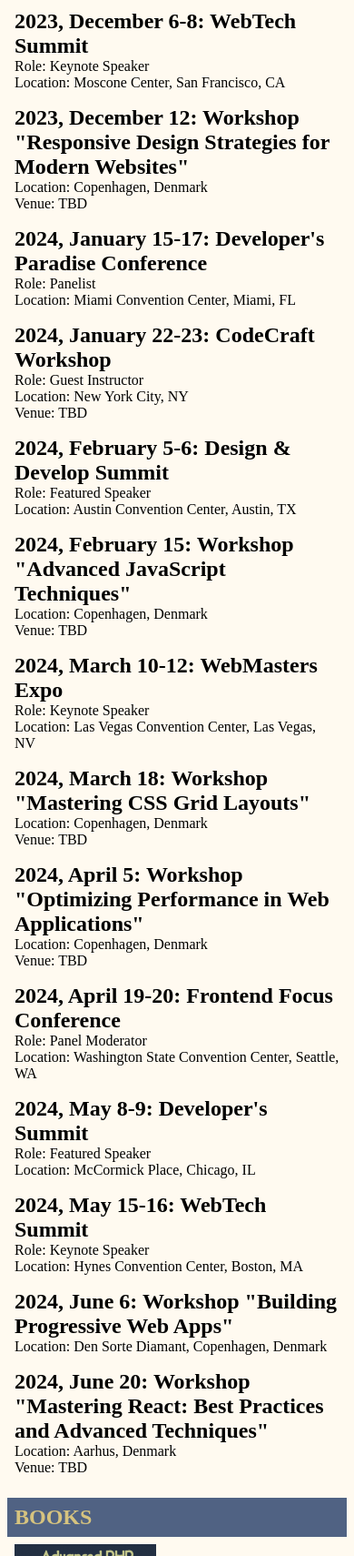
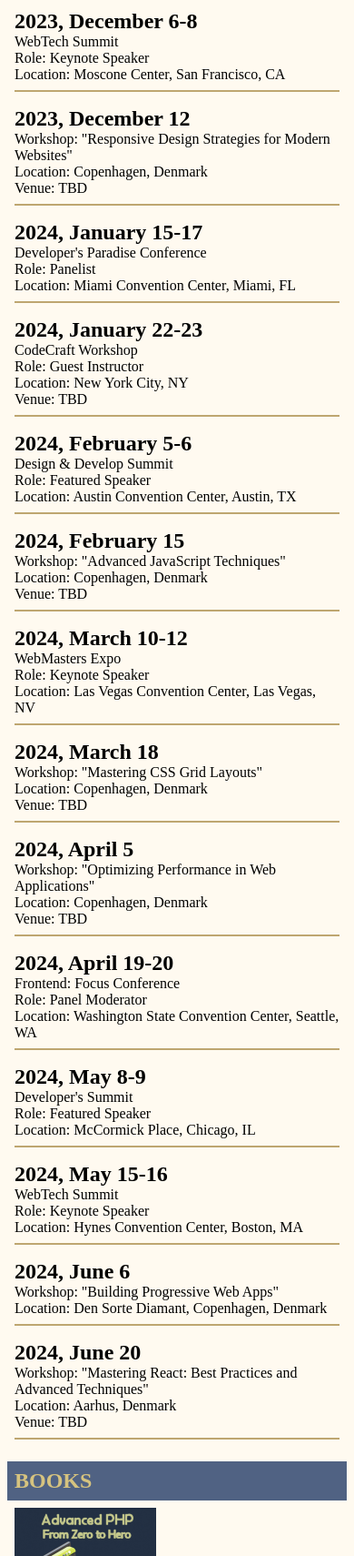
Before and after one commit to Toby-byte/Tristan-wede, a website: page index.html in a window 390 px wide. Shown: the part 1571-3281 px from the top of the page at 91% size. Drawn offline with Linux system fonts and the light colour scheme.

Commit message:
mobile v1 complete

```diff
--- a/index.html
+++ b/index.html
@@ -29,7 +29,6 @@
         </div>
       </section>
 
-
     <section>
         <p>A Copenhagen native, Tristan Wede Lind has established himself as a leading authority in web development, captivating audiences worldwide with his profound knowledge of various technologies and methodologies. With a career spanning over two decades, Lind has honed his skills working for industry giants, where he contributed to cutting-edge projects that pushed the boundaries of web development.</p>
 
@@ -49,87 +48,115 @@
         <h1 id="on_tour">ON TOUR</h1>
         <img id="tristan_640" src="tristan wede assets\img\tristan_640.jpg" alt="">
         <article>
-            <h2>2023, December 6-8: WebTech Summit</h2>
+            <h2>2023, December 6-8 </h2>
+            <p>WebTech Summit</p>
             <p>Role: Keynote Speaker</p>
             <p>Location: Moscone Center, San Francisco, CA</p>
+            <hr>
           </article>
 
           <article>
-            <h2>2023, December 12: Workshop "Responsive Design Strategies for Modern Websites"</h2>
+            <h2>2023, December 12</h2>
+            <p>Workshop: "Responsive Design Strategies for Modern Websites"</p>
             <p>Location: Copenhagen, Denmark</p>
             <p>Venue: TBD</p>
+            <hr>
           </article>
 
           <article>
-            <h2>2024, January 15-17: Developer's Paradise Conference</h2>
+            <h2>2024, January 15-17 </h2>
+            <p>Developer's Paradise Conference</p>
             <p>Role: Panelist</p>
             <p>Location: Miami Convention Center, Miami, FL</p>
+            <hr>
           </article>
 
           <article>
-            <h2>2024, January 22-23: CodeCraft Workshop</h2>
+            <h2>2024, January 22-23</h2>
+            <p>CodeCraft Workshop</p>
             <p>Role: Guest Instructor</p>
             <p>Location: New York City, NY</p>
             <p>Venue: TBD</p>
+            <hr>
           </article>
 
           <article>
-            <h2>2024, February 5-6: Design & Develop Summit</h2>
+            <h2>2024, February 5-6</h2>
+            <p>Design & Develop Summit</p>
             <p>Role: Featured Speaker</p>
             <p>Location: Austin Convention Center, Austin, TX</p>
+            <hr>
           </article>
 
           <article>
-            <h2>2024, February 15: Workshop "Advanced JavaScript Techniques"</h2>
+            <h2>2024, February 15</h2>
+            <p>Workshop: "Advanced JavaScript Techniques"</p>
             <p>Location: Copenhagen, Denmark</p>
             <p>Venue: TBD</p>
+            <hr>
           </article>
 
           <article>
-            <h2>2024, March 10-12: WebMasters Expo</h2>
+            <h2>2024, March 10-12</h2>
+            <p>WebMasters Expo</p>
             <p>Role: Keynote Speaker</p>
             <p>Location: Las Vegas Convention Center, Las Vegas, NV</p>
+            <hr>
           </article>
 
           <article>
-            <h2>2024, March 18: Workshop "Mastering CSS Grid Layouts"</h2>
+            <h2>2024, March 18</h2>
+            <p>Workshop: "Mastering CSS Grid Layouts"</p>
             <p>Location: Copenhagen, Denmark</p>
             <p>Venue: TBD</p>
+            <hr>
           </article>
 
           <article>
-            <h2>2024, April 5: Workshop "Optimizing Performance in Web Applications"</h2>
+            <h2>2024, April 5</h2>
+            <p>Workshop: "Optimizing Performance in Web Applications"</p>
             <p>Location: Copenhagen, Denmark</p>
             <p>Venue: TBD</p>
+            <hr>
           </article>
 
           <article>
-            <h2>2024, April 19-20: Frontend Focus Conference</h2>
+            <h2>2024, April 19-20</h2>
+            <p>Frontend: Focus Conference</p>
             <p>Role: Panel Moderator</p>
             <p>Location: Washington State Convention Center, Seattle, WA</p>
+            <hr>
           </article>
 
           <article>
-            <h2>2024, May 8-9: Developer's Summit</h2>
+            <h2>2024, May 8-9</h2>
+            <p>Developer's Summit</p>
             <p>Role: Featured Speaker</p>
             <p>Location: McCormick Place, Chicago, IL</p>
+            <hr>
           </article>
 
           <article>
-            <h2>2024, May 15-16: WebTech Summit</h2>
+            <h2>2024, May 15-16</h2>
+            <p>WebTech Summit</p>
             <p>Role: Keynote Speaker</p>
             <p>Location: Hynes Convention Center, Boston, MA</p>
+            <hr>
           </article>
 
           <article>
-            <h2>2024, June 6: Workshop "Building Progressive Web Apps"</h2>
+            <h2>2024, June 6</h2>
+            <p>Workshop: "Building Progressive Web Apps"</p>
             <p>Location: Den Sorte Diamant, Copenhagen, Denmark</p>
+            <hr>
           </article>
 
           <article>
-            <h2>2024, June 20: Workshop "Mastering React: Best Practices and Advanced Techniques"</h2>
+            <h2>2024, June 20</h2>
+            <p>Workshop: "Mastering React: Best Practices and Advanced Techniques"</p>
             <p>Location: Aarhus, Denmark</p>
             <p>Venue: TBD</p>
+            <hr>
           </article>
     </section>
 
@@ -142,6 +169,7 @@
               <h3><time datetime="2023">2023</time></h3>
             </div>
             <p>"Advanced PHP: From Zero to Hero" is a groundbreaking book that unlocks the full potential of PHP programming. With meticulous detail, Lind guides readers through advanced concepts, empowering them to master complex topics such as object-oriented programming, database integration, and secure web application development. This comprehensive guide is a must-have for aspiring PHP developers seeking to elevate their skills to heroic heights.</p>
+            <hr>
         </article>
 
         <article>
@@ -151,6 +179,7 @@
                 <h3><time datetime="2022">2022</time></h3>
             </div>
             <p>This work offers an immersive exploration of CSS that transcends mere syntax. Through vivid illustrations and practical examples, Lind demystifies the intricacies of CSS, equipping developers with the tools to craft stunning, responsive designs. This visual masterpiece is an indispensable companion for developers seeking to elevate their CSS skills and create visually captivating websites.</p>
+            <hr>
         </article>
 
         <article>
@@ -160,6 +189,7 @@
               <h3><time datetime="2021">2021</time></h3>
             </div>
             <p>In "Advanced JavaScript: Frameworkless," Tristan Wede Lind revolutionizes the approach to JavaScript development. Breaking free from the confines of frameworks, Lind delves into the core principles and advanced techniques that empower developers to create robust, scalable, and framework-independent JavaScript applications. This essential guide unveils the true potential of JavaScript, transforming developers into true masters of the language.</p>
+            <hr>
         </article>
 
         <article>
@@ -169,6 +199,7 @@
               <h3><time datetime="2017">2017</time></h3>
             </div>
             <p>A definitive guide that demystifies the fundamentals of programming. With clarity and precision, Lind introduces readers to essential concepts such as variables, loops, and conditionals, while also delving into the world of algorithms. This comprehensive resource equips aspiring programmers with the foundational knowledge needed to embark on a successful coding journey.</p>
+            <hr>
         </article>
 
         <article>
@@ -178,6 +209,7 @@
               <h3><time datetime="2017">2017</time></h3>
             </div>
             <p>"Basic JavaScript" is a transformative book that demystifies the building blocks of JavaScript. With practical examples and step-by-step instructions, Lind empowers readers to enhance websites with interactive elements and dynamic functionalities. This essential guide unlocks the power of JavaScript, enabling readers to tweak the web and create engaging user experiences.</p>
+            <hr>
         </article>
 
         <article>
@@ -187,6 +219,7 @@
               <h3><time datetime="2016">2016</time></h3>
             </div>
             <p>Tristan Wede Lind crafts a captivating journey into the world of front-end development. Lind artfully introduces readers to HTML, CSS, and JavaScript, unraveling the secrets of creating visually stunning and interactive websites. With its approachable style and comprehensive coverage, this book is the perfect starting point for aspiring front-end developers.</p>
+            <hr>
         </article>
     </section>
 
@@ -198,6 +231,7 @@
           <dt>Victoria Marsh, Editor</dt>
           <dd>Email: <a href="mailto:victoriamarsh@keapublishing.com">victoriamarsh@keapublishing.com</a></dd>
           <dd>Phone: <a href="tel:+4407975020028">(+44) 079 7502 0028</a></dd>
+          <hr>
 
           <img src="tristan wede assets\img\elly.png" alt="">
           <h3>Booking</h3>
--- a/style.css
+++ b/style.css
@@ -13,6 +13,11 @@ section, nav, article, footer, header {
 
 header {
     text-align: center;
+}
+
+hr { /* this is a divider tag */
+    border: 1px solid var(--link-color);
+    margin-top: 0.5rem;
 }
 
 section nav ul {
```
Also changed, not shown: links.txt (added, +8 -0 lines), 2 other files.
